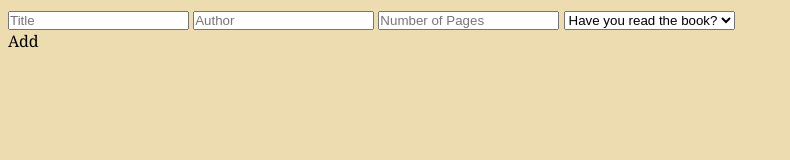
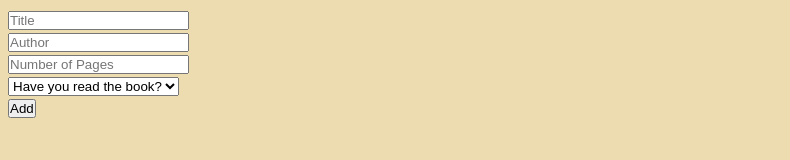
Before and after one commit to LucasDaSilva96/Library-app, a plain HTML site: page html/add-book.html in a window 1280 px wide. Shown: the whole page, without its empty margins (0-790 px from the left). Drawn offline with Linux system fonts and the light colour scheme.

Commit message:
Finish the structure of the page and change the add button element from <p> to <button>

```diff
--- a/html/add-book.html
+++ b/html/add-book.html
@@ -20,20 +20,24 @@
     <div class="add-book-main-container">
       <!-- Form container start -->
       <div class="add-book-form-container">
-        <form action="get">
+        <form class="add-book-form" action="get">
+          <div>
             <input
               class="input-title"
               type="text"
               placeholder="Title"
               name="Title of the book"
             />
+          </div>
+          <div>
             <input
               class="input-author"
               type="text"
               placeholder="Author"
               name="Author of the book"
             />
-
+          </div>
+          <div>
             <input
               class="input-pages"
               type="number"
@@ -41,7 +45,8 @@
               placeholder="Number of Pages"
               name="number of pages in the book"
             />
-
+          </div>
+          <div>
             <select name="Read the book selection" id="read-book">
               <option selected="true" value="option-rubric" disabled="disabled">
                 Have you read the book?
@@ -49,13 +54,14 @@
               <option class="yes-option" value="yes">Yes</option>
               <option class="no-option" value="no">No</option>
             </select>
+          </div>
         </form>
       </div>
       <!-- Form container end -->
 
       <!-- Add book container start -->
       <div class="add-book-box">
-        <p>Add</p>
+        <button class="add-book-btn">Add</button>
       </div>
       <!-- Add book container End -->
     </div>
```
Lines whose indentation alone changed are shown as unchanged.
